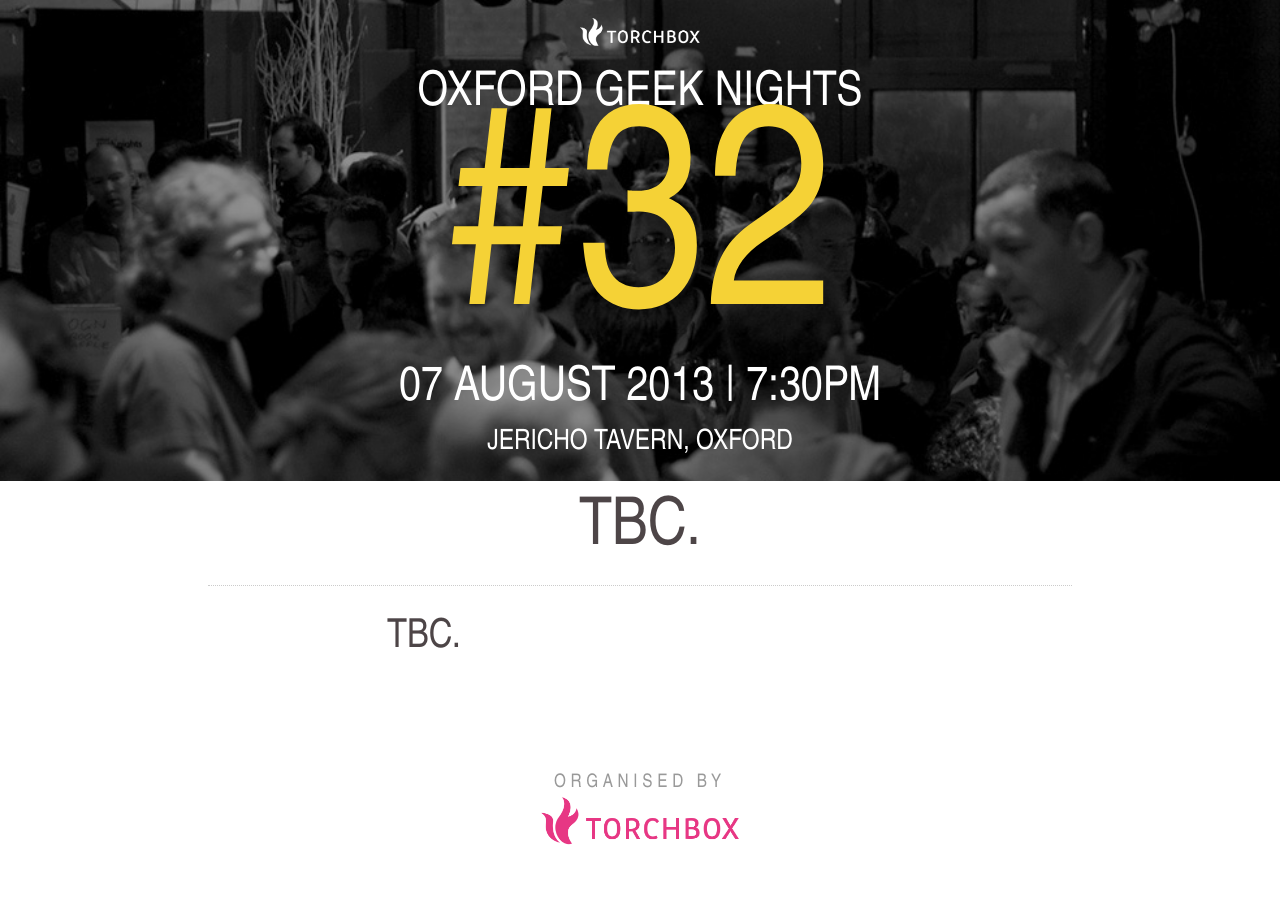
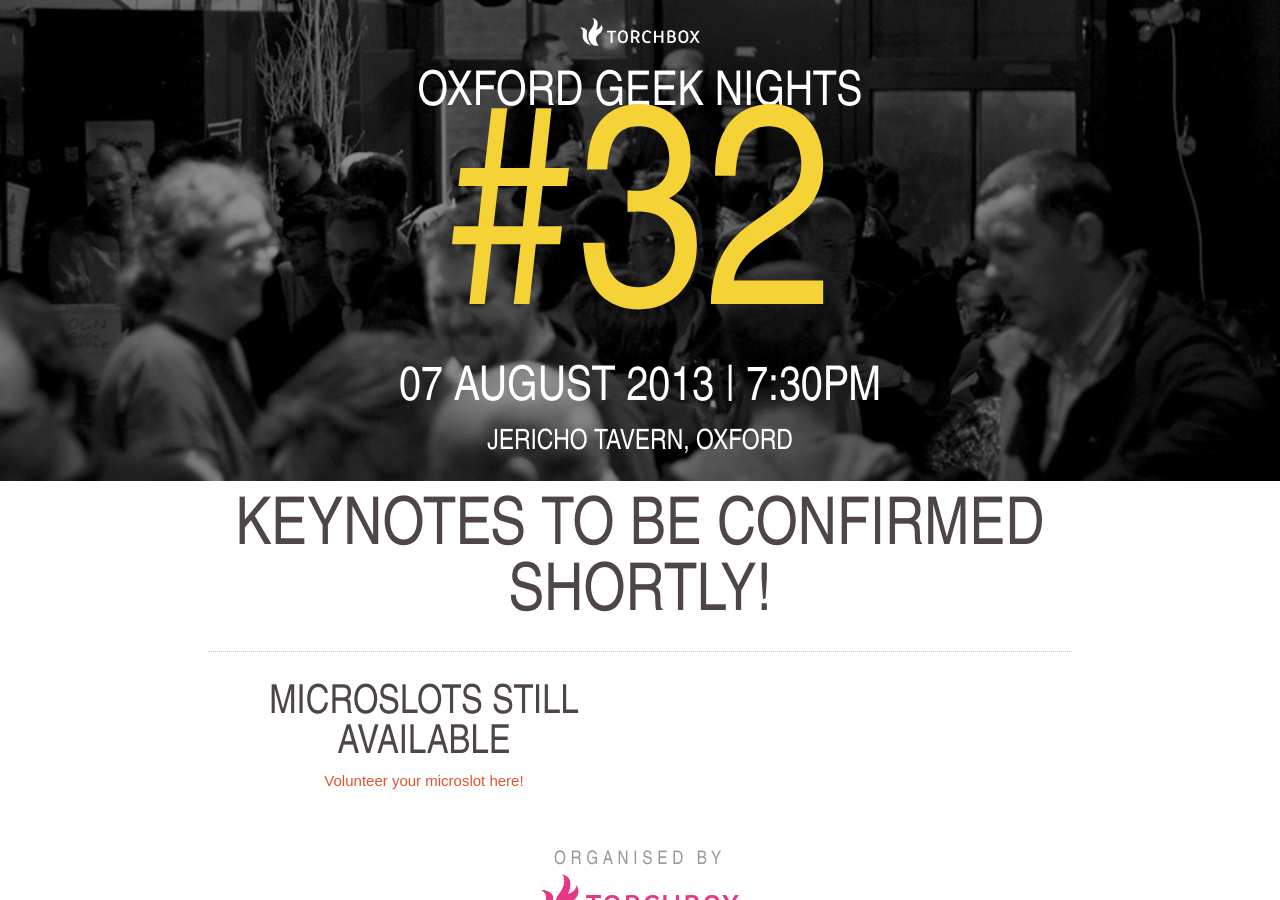
Before and after one commit to torchbox/ogn, a Jekyll site: the page built from _posts/2013-08-07-ogn32.markdown, in a window 1280 px wide and 900 px high. Built offline with Jekyll 4.4.1, drawn with Linux system fonts in a browser that asks for light colours; nearby versions of some CDN libraries; Markdown is read by kramdown in place of the engine named in the settings.

Commit message:
Update 2013-08-07-ogn32.markdown

```diff
--- a/_posts/2013-08-07-ogn32.markdown
+++ b/_posts/2013-08-07-ogn32.markdown
@@ -28,12 +28,13 @@
 
 <ul class="keynotes">
     <li itemprop="performer" itemscope="itemscope" itemtype="http://schema.org/Person">
-        <h2 itemprop="name">tbc.</h2>
+        <h2 itemprop="name">Keynotes to be confirmed shortly!</h2>
     </li>
 </ul>
 
 <ul class="microslots">
     <li itemprop="performer" itemscope="itemscope" itemtype="http://schema.org/Person">
-        <h2 itemprop="name">tbc.</h2>
+        <h2 itemprop="name">Microslots still available</h2>
+        <p><a href="http://bit.ly/ogn-microslot">Volunteer your microslot here!</a></p>
     </li>
 </ul>
```
